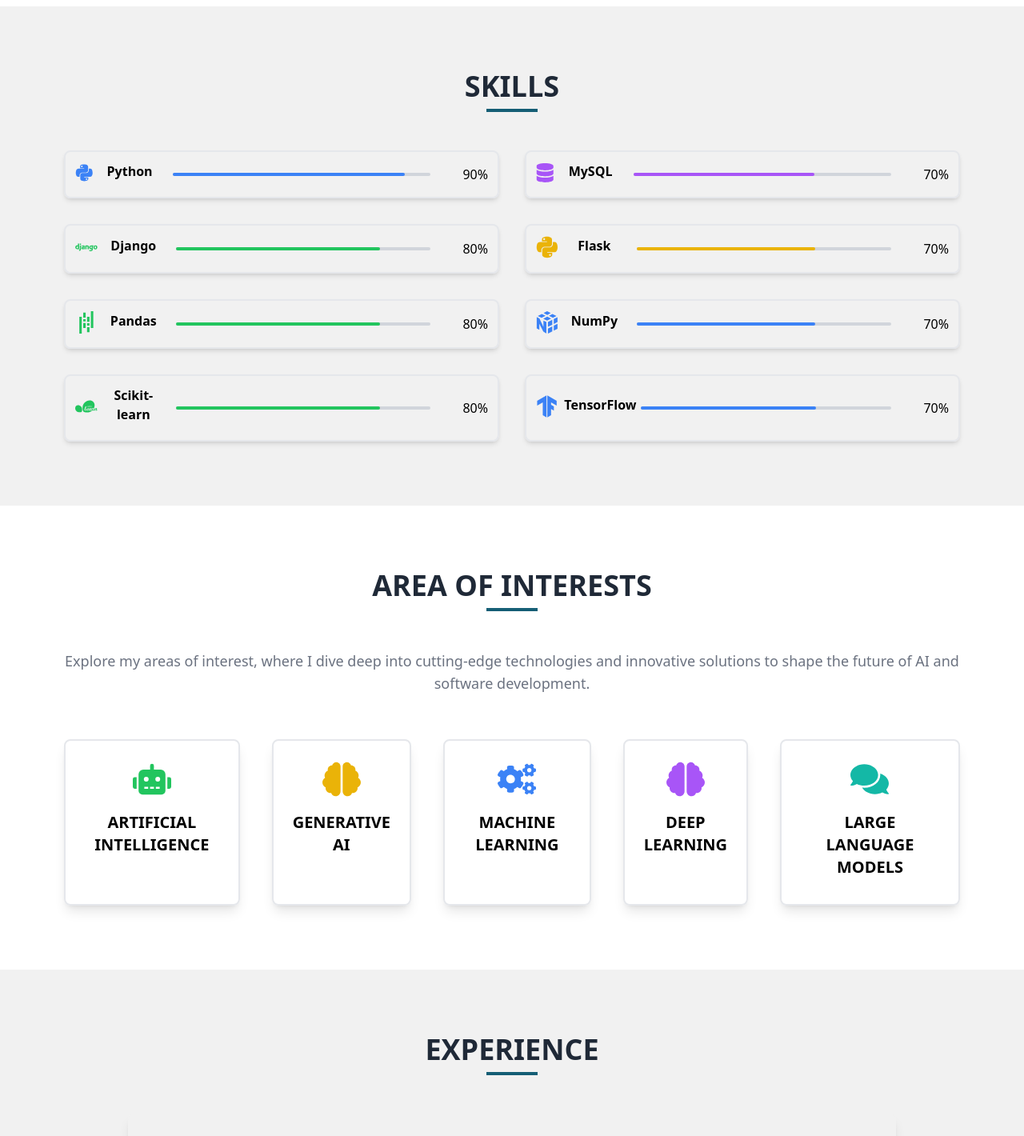
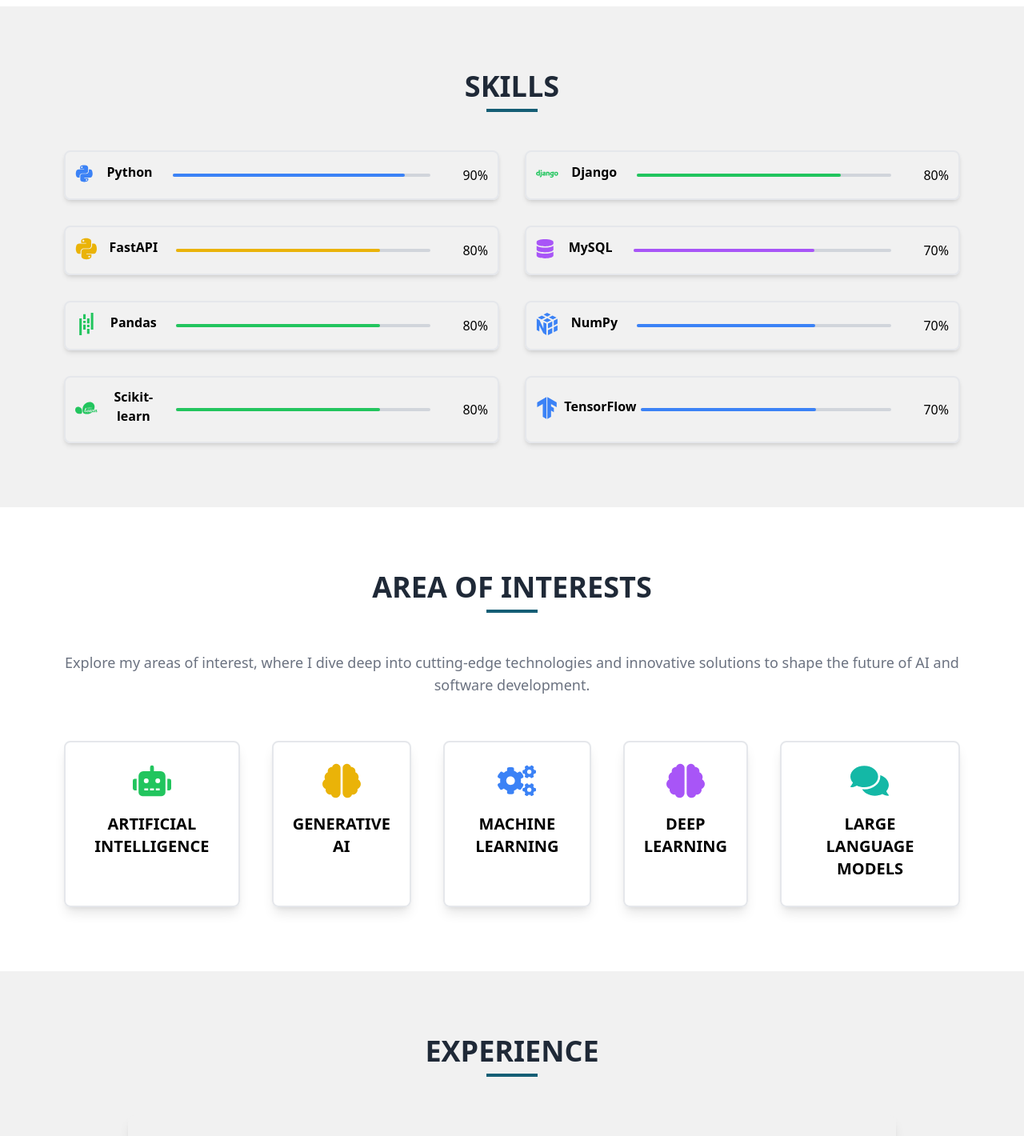
Before and after one commit to R-Soorya/Portfolio, a React (Create React App) app: page / in a window 1280 px wide. Shown: the part 1330-2750 px from the top of the page at 80% size. Built offline with nearby package versions, Linux system fonts and the light colour scheme.

Commit message:
updated work experience

```diff
--- a/src/components/Experience.js
+++ b/src/components/Experience.js
@@ -18,7 +18,24 @@
             </div>
 
       <div className="space-y-10">
-        {/* Job 1 */}
+
+      {/* Job 1 */}
+      <div className="bg-primary shadow-lg rounded-lg p-6">
+          <div className="flex items-center justify-between">
+            <div className="text-lg font-medium text-gray-800">
+              <h2 className="text-xl font-bold text-gray-900">Junior AI/ML Intern</h2>
+              <p className="text-gray-500">RDX Digital Technologies</p>
+            </div>
+            <span className="text-sm text-gray-400">February 2025 – Present</span>
+          </div>
+          <ul className="mt-4 text-gray-700 list-disc pl-6">
+            <li>Working on developing a customer support application (internal app) utilizing Flutter, FastAPI, MySQL, and n8n.</li>
+            <li>Implementing backend architecture with FastAPI and managing relational data storage with MySQL.</li>
+            <li>Integrating n8n for interactive chatbot and workflow automation to enhance customer support functionalities.</li>
+          </ul>
+        </div>
+
+        {/* Job 2 */}
         <div className="bg-primary shadow-lg rounded-lg p-6">
           <div className="flex items-center justify-between">
             <div className="text-lg font-medium text-gray-800">
@@ -34,7 +51,7 @@
           </ul>
         </div>
 
-        {/* Job 2 */}
+        {/* Job 3 */}
         <div className="bg-primary shadow-lg rounded-lg p-6">
           <div className="flex items-center justify-between">
             <div className="text-lg font-medium text-gray-800">
--- a/src/components/Skills.js
+++ b/src/components/Skills.js
@@ -21,7 +21,7 @@
             <div className="flex flex-wrap gap-8 justify-center">
                 {/* Row 1 */}
                 <div className="flex flex-col md:flex-row w-full gap-8 justify-center">
-                    {/* Python - MySQL */}
+                    {/* Python - Django */}
                     <div className="skill">
                         <FaPython className="text-2xl mb-1 mr-2 text-blue-500" />
                         <h3 className="skill-name">Python</h3>
@@ -33,22 +33,6 @@
                         </div>
 
                     <div className="skill">
-                        <FaDatabase className="text-2xl mb-1 mr-2 text-purple-500" />
-                        <h3 className="skill-name">MySQL</h3>
-                        {/* Skill Progress Bar */}
-                        <div className="skill-bar">
-                            <div className="bg-purple-500 h-1 rounded-full" style={{ width: '70%' }}></div>
-                        </div>
-                        <p className='ml-10'>70%</p>
-                    </div>
-                </div>
-            </div>
-
-            <div className="flex flex-wrap gap-8 justify-center mt-8">
-                {/* Row 2 */}
-                <div className="flex flex-col md:flex-row w-full gap-8 justify-center">
-                    {/* Django - Flask */}
-                    <div className="skill">
                         <DiDjango className="text-3xl mb-1 mr-2 text-green-500" />
                         <h3 className="skill-name">Django</h3>
                         {/* Skill Progress Bar */}
@@ -58,15 +42,35 @@
                         <p className='ml-10'>80%</p>
                     </div>
 
+
+                </div>
+            </div>
+
+            <div className="flex flex-wrap gap-8 justify-center mt-8">
+                {/* Row 2 */}
+                <div className="flex flex-col md:flex-row w-full gap-8 justify-center">
+                    {/* FastAPI - MySQL */}
+
                     <div className="skill">
                         <FaPython className="text-3xl mb-1 mr-2 text-yellow-500" /> {/* Use the Python icon for Flask */}
-                        <h3 className="skill-name">Flask</h3>
+                        <h3 className="skill-name">FastAPI</h3>
                         {/* Skill Progress Bar */}
                         <div className="skill-bar">
-                            <div className="bg-yellow-500 h-1 rounded-full" style={{ width: '70%' }}></div>
+                            <div className="bg-yellow-500 h-1 rounded-full" style={{ width: '80%' }}></div>
+                        </div>
+                        <p className='ml-10'>80%</p>
+                    </div>
+
+                    <div className="skill">
+                        <FaDatabase className="text-2xl mb-1 mr-2 text-purple-500" />
+                        <h3 className="skill-name">MySQL</h3>
+                        {/* Skill Progress Bar */}
+                        <div className="skill-bar">
+                            <div className="bg-purple-500 h-1 rounded-full" style={{ width: '70%' }}></div>
                         </div>
                         <p className='ml-10'>70%</p>
                     </div>
+
                 </div>
             </div>
 
```
